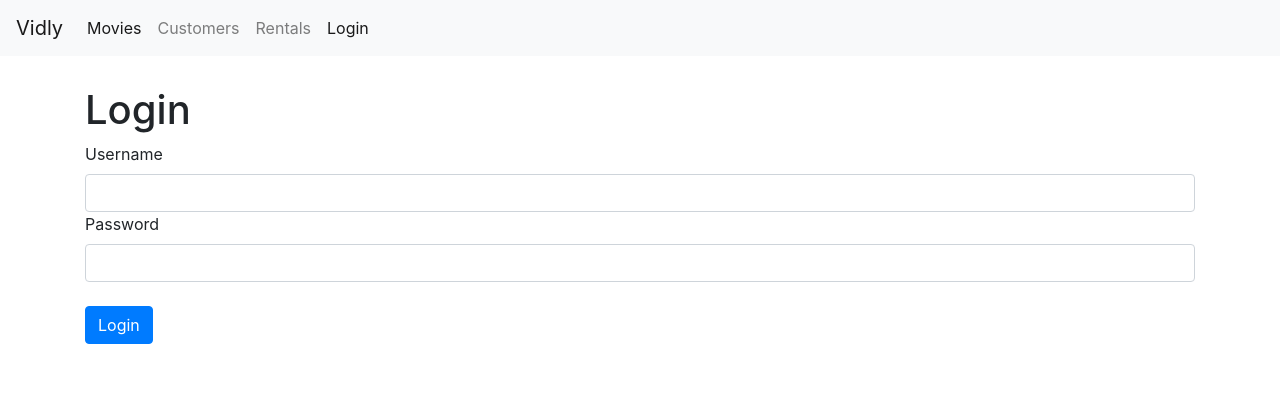
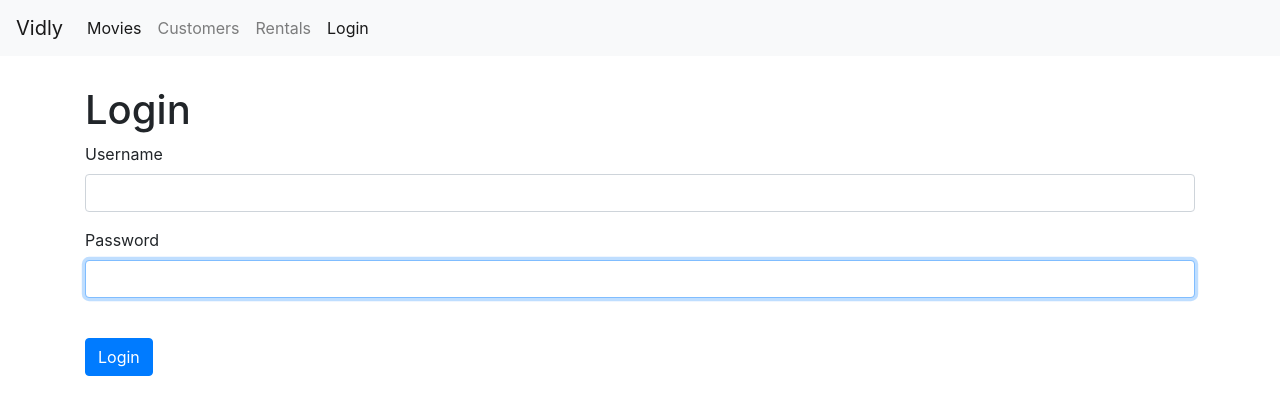
Before and after one commit to Dren-9843/vidly-react, a React (Create React App) app: page /login in a window 1280 px wide. Shown: the top 414 px of the page. Built offline with nearby package versions, Linux system fonts and the light colour scheme.

Commit message:
New thing

```diff
--- /dev/null
+++ b/src/components/common/input.jsx
@@ -0,0 +1,19 @@
+import React from 'react';
+
+const Input = ({ name, label, value, onChange }) => {
+    return (
+         <div className="form-group">
+    <label htmlFor={name}>{ label }</label>
+<input
+autoFocus
+value={value}
+onChange={onChange}
+id={name}
+name={name}
+text="text"
+className="form-control"/>
+</div>
+ );
+}
+
+export default Input;
--- a/src/components/loginForm.jsx
+++ b/src/components/loginForm.jsx
@@ -1,34 +1,36 @@
 import React, { Component } from 'react';
+import Input from './common/input';
 
 class LoginForm extends Component {
+    state = {
+        account: {username: '', password: ''}
+    }
+
+
     username = React.createRef
-
-    // componentDidMount() {
-    //     this.username.current.focus
-    // }
-
-    handleSubmit = e => {
+     handleSubmit = e => {
         e.preventDefault();
 
-
-        const username = this.username.current.value;
         console.log('Submitted')
     }
 
+    handleChange = ({ currentTarget: input}) => {
+        const account = {...this.state.account};
+        account[input.name] = input.value
+        this.setState({ account })
+    };
+
 
     render() {
+        const { account } = this.state
+
+
         return (
         <div>
             <h1>Login</h1>
             <form onSubmit={this.handleSubmit}>
-                <div className="from-group">
-                    <label htmlFor="username">Username</label>
-                <input ref={this.username} id="username" className="form-control"/>
-                </div>
-                <div className="from-group">
-                    <label htmlFor="password">Password</label>
-                <input id="password" className="form-control"/>
-                </div>
+                <Input name="username" value={account.username} label="Username" onChange={this.handleChange}/>
+                <Input name="password" value={account.password} label="Password" onChange={this.handleChange}/>
                 <br/>
                 <button className="btn btn-primary">Login</button>
             </form>
```
Also changed, not shown: 1 other file (tests, documents, lock files or other folders).
